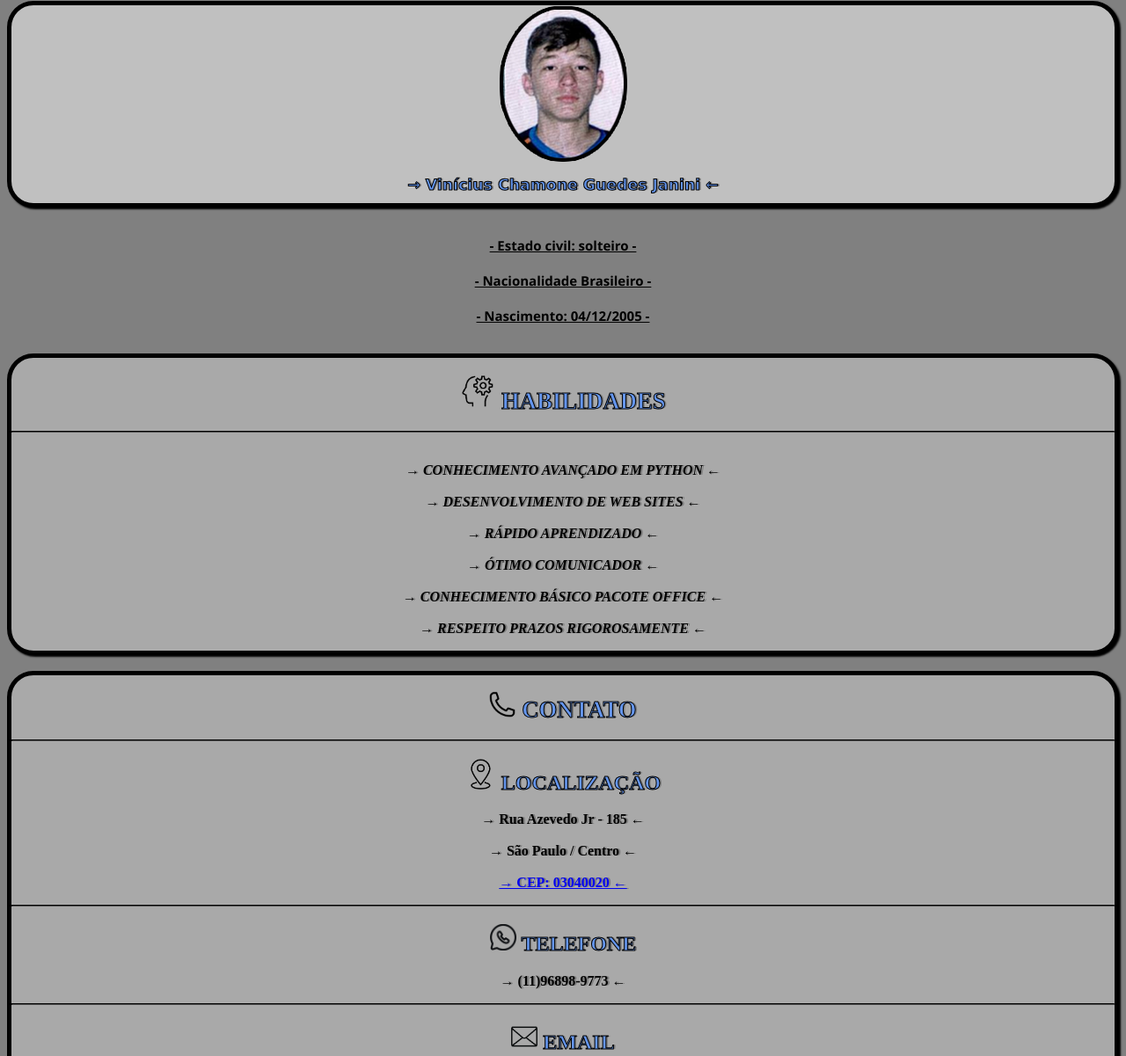
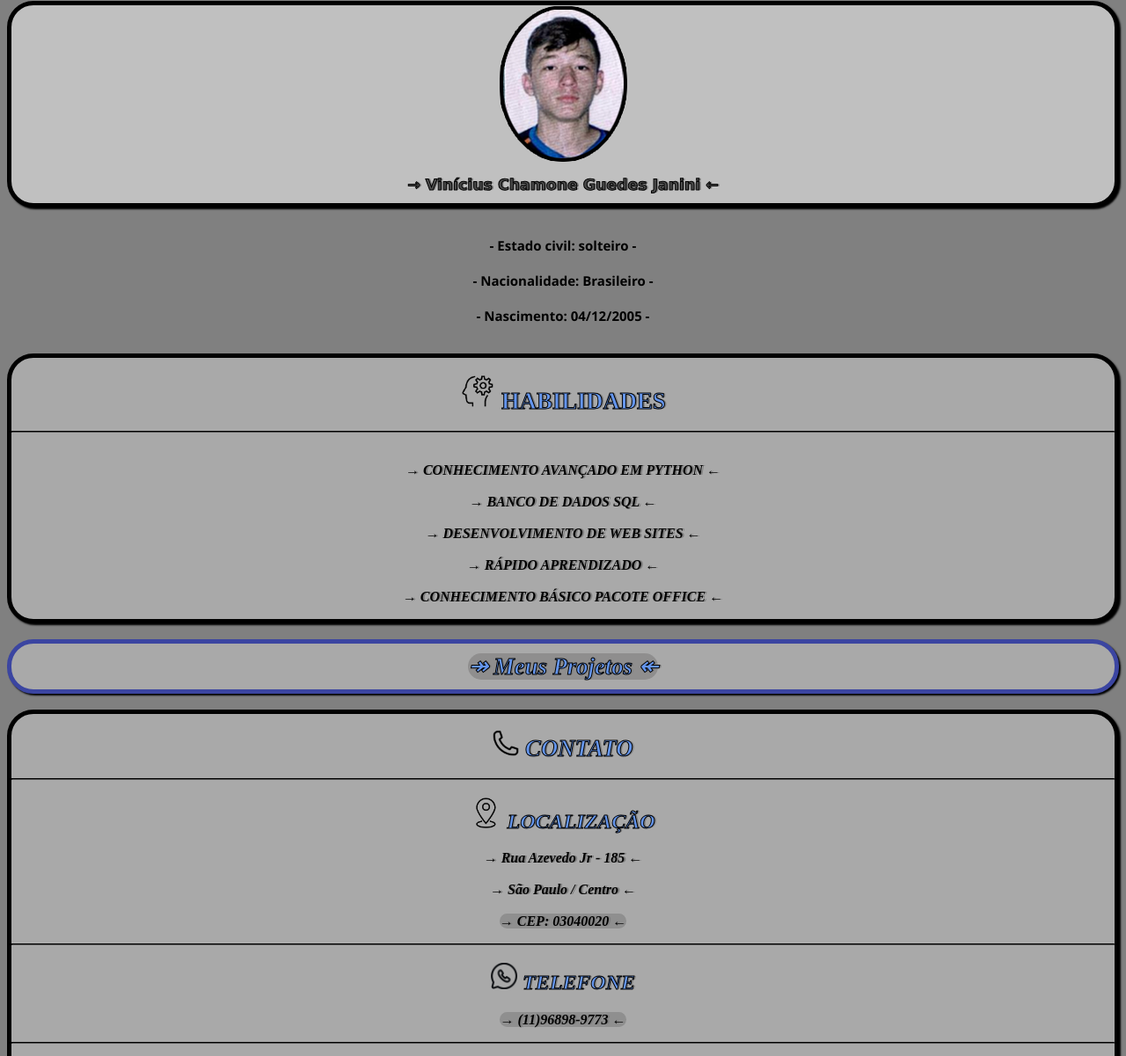
Before and after one commit to Vinijanini/Vinijanini.github.io, a plain HTML site: page index.html in a window 1280 px wide. Shown: the part 7-1208 px from the top of the page at 88% size. Drawn offline with Linux system fonts and the light colour scheme.

Commit message:
Add files via upload

```diff
--- /dev/null
+++ b/index.css
@@ -0,0 +1,26 @@
+
+body {
+    background-color: grey;
+}
+.ft {
+    text-align: center;
+}
+hr {
+    border-color: black;
+}
+h1 {
+    font-size: 20pt;
+    text-align: center;
+    color: cornflowerblue;
+    -webkit-text-stroke-color: rgb(0, 0, 0);
+    -webkit-text-stroke-width: 1px;
+}
+h2 {
+    text-align: center;
+    color: cornflowerblue;
+    -webkit-text-stroke-color: black;
+    -webkit-text-stroke-width: 1px;
+}
+a:hover {
+    opacity: 0.6;
+}
--- a/index.html
+++ b/index.html
@@ -1,51 +1,30 @@
 <!DOCTYPE html>
 <html lang="pt-br">
 <head>
-    <style>
-        body {
-            background-color: grey;
-        }
-        div#ft {
-            text-align: center;
-        }
-        hr {
-            border-color: black;
-        }
-        h1 {
-            font-size: 20pt;
-            text-align: center;
-            color: cornflowerblue;
-            -webkit-text-stroke-color: black;
-            -webkit-text-stroke-width: 1px;
-        }
-        h2 {
-            text-align: center;
-            color: cornflowerblue;
-            -webkit-text-stroke-color: black;
-            -webkit-text-stroke-width: 1px;
-        }
-    </style>
+    <link rel="stylesheet" href="index.css">
     <meta charset="UTF-8">
     <meta name="viewport" content="width=device-width, initial-scale=1.0">
     <link rel="shortcut icon" href="imagens_/favicon.ico" type="image/x-icon">
-    <title>Currículo Vinícius Janini</title>
+    <title>Vinícius Janini</title>
 </head>
 <body>
     <header style="background-color:silver;
         border: solid 5px; border-radius: 30px; box-shadow: 2px 2px 2px 0px;">
-        <div id="ft">
+        <div id="ft" style="text-align: center;">
             <img src="imagens_/foto.PNG" alt="Foto">
         </div>
         <h1 style="text-align: center;
             text-shadow: 2px 0px 0px grey;
-            font-family: 'Lucida Sans', 'Lucida Sans Regular', 'Lucida Grande', 'Lucida Sans Unicode', Geneva, Verdana, sans-serif; font-size: 13pt;">&rarr; Vinícius Chamone Guedes Janini &larr;</h1>
+            font-family: 'Lucida Sans', 'Lucida Sans Regular', 'Lucida Grande', 'Lucida Sans Unicode', Geneva, Verdana, sans-serif; font-size: 13pt;
+            color: rgb(77, 77, 77);">&rarr; Vinícius Chamone Guedes Janini &larr;</h1>
 
     </header>
     <br>
     <p style="text-align: center;
         text-decoration: underline;
         font-size: 15px;
-        font-family: 'Segoe UI', Tahoma, Geneva, Verdana, sans-serif;"><b>- Estado civil: solteiro -<br><br>- Nacionalidade Brasileiro -<br><br>- Nascimento: 04/12/2005 -</b></p>
+        font-family: 'Segoe UI', Tahoma, Geneva, Verdana, sans-serif;
+        text-decoration: none;"><b>- Estado civil: solteiro -<br><br>- Nacionalidade: Brasileiro -<br><br>- Nascimento: 04/12/2005 -</b></p>
     <br>
     <hgroup style="background-color:darkgray;
         border: solid 5px;
@@ -60,11 +39,23 @@
         </h1>
         <hr>
         <p style="text-align: center;"><i><b><br>&rarr; CONHECIMENTO AVANÇADO EM PYTHON &larr;<br>
+            <br>&rarr; BANCO DE DADOS SQL &larr;<br>
             <br>&rarr; DESENVOLVIMENTO DE WEB SITES &larr;<br>
             <br>&rarr; RÁPIDO APRENDIZADO &larr;<br>
-            <br>&rarr; ÓTIMO COMUNICADOR &larr;<br>
             <br>&rarr; CONHECIMENTO BÁSICO PACOTE OFFICE &larr;<br>
-            <br>&rarr; RESPEITO PRAZOS RIGOROSAMENTE &larr;<br></i><b></p>
+    </hgroup>
+    <br>
+    <hgroup style="background-color:darkgray;
+        border: solid 5px;
+        border-color: rgb(59, 69, 161);
+        text-shadow: 2px 0px 0px grey;
+        border-radius: 30px; box-shadow: 2px 2px 2px 0px; text-align: center;
+        padding: 10px 0px 10px 0px;">
+
+            <a href="https://github.com/Vinijanini" target="_blank" style="color: cornflowerblue; font-size: 20pt; -webkit-text-stroke: 1px; -webkit-text-stroke-color: black; margin-top: 10px; text-decoration: none;
+            background-color: rgb(143, 142, 142);
+            border-radius: 16px;">&Rarr; Meus Projetos &Larr;</a>
+
     </hgroup>
     <br>
     <hgroup style="background-color:darkgray;
@@ -86,7 +77,7 @@
         <p style="text-align: center;">
             &rarr; Rua Azevedo Jr - 185 &larr;<br><br>
             &rarr; São Paulo / Centro &larr;<br><br>
-            <a href="https://www.google.com.br/maps/place/R.+Azevedo+J%C3%BAnior,+185+-+Br%C3%A1s,+S%C3%A3o+Paulo+-+SP,+03040-020/@-23.5506442,-46.6255806,17z/data=!3m1!4b1!4m6!3m5!1s0x94ce5904cff9dfb9:0x439c9768be98a0b1!8m2!3d-23.5506491!4d-46.6230057!16s%2Fg%2F11c2f558sx?entry=ttu" target="_blank">&rarr; CEP: 03040020 &larr;</a>
+            <a  style="text-decoration: none; color: black; background-color: rgb(143, 143, 143);border-radius: 10px; " href="https://www.google.com.br/maps/place/R.+Azevedo+J%C3%BAnior,+185+-+Br%C3%A1s,+S%C3%A3o+Paulo+-+SP,+03040-020/@-23.5506442,-46.6255806,17z/data=!3m1!4b1!4m6!3m5!1s0x94ce5904cff9dfb9:0x439c9768be98a0b1!8m2!3d-23.5506491!4d-46.6230057!16s%2Fg%2F11c2f558sx?entry=ttu" target="_blank">&rarr; CEP: 03040020 &larr;</a>
         </p>
         <hr>
         <h2>
@@ -94,7 +85,7 @@
             <b>TELEFONE</b>
         </h2>
         <p style="text-align: center;">
-            <b>&rarr; (11)96898-9773 &larr;</b>
+            <b><a href="tel:+551196898773" style="text-decoration: none; color: black; background-color: rgb(143, 143, 143); border-radius: 10px;">&rarr; (11)96898-9773 &larr;</a></b>
         </p>
         <hr>
         <h2>
```
